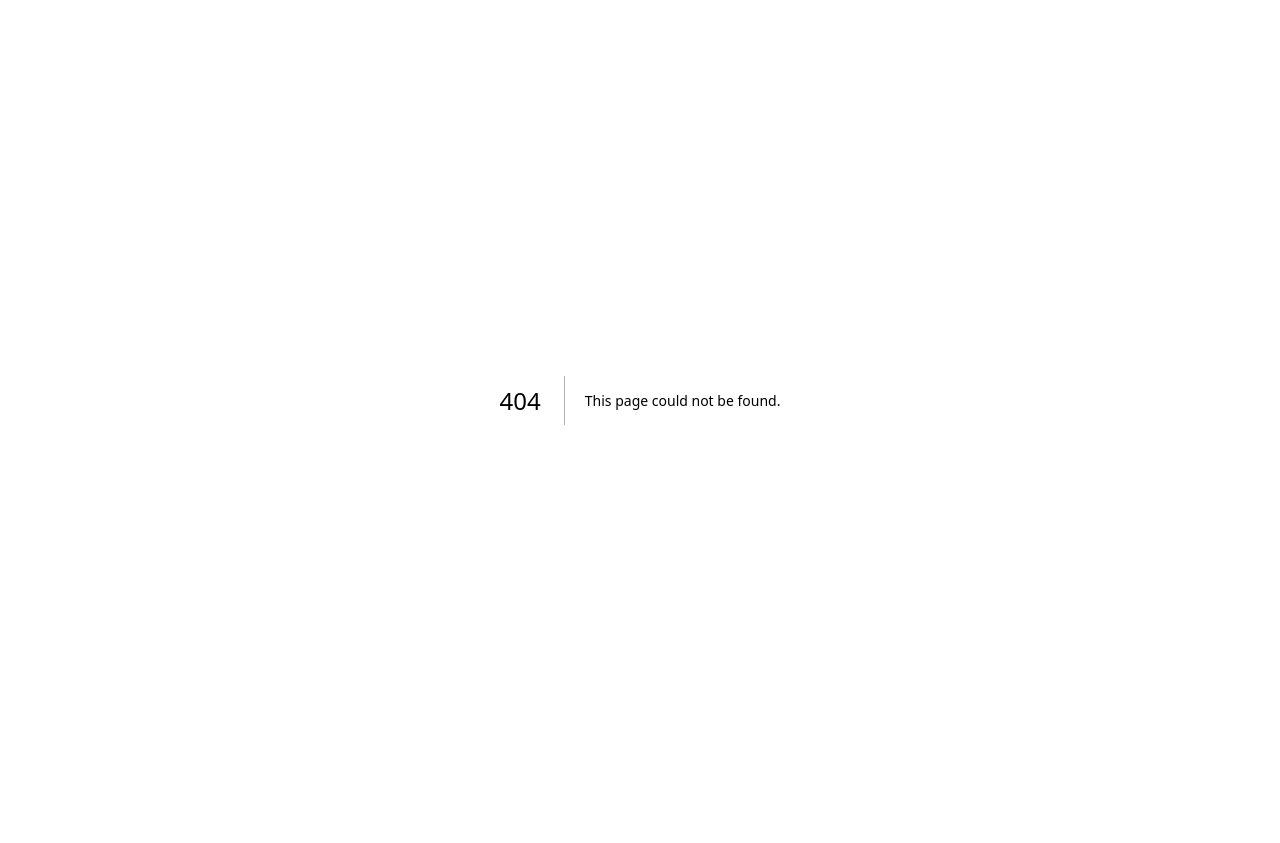
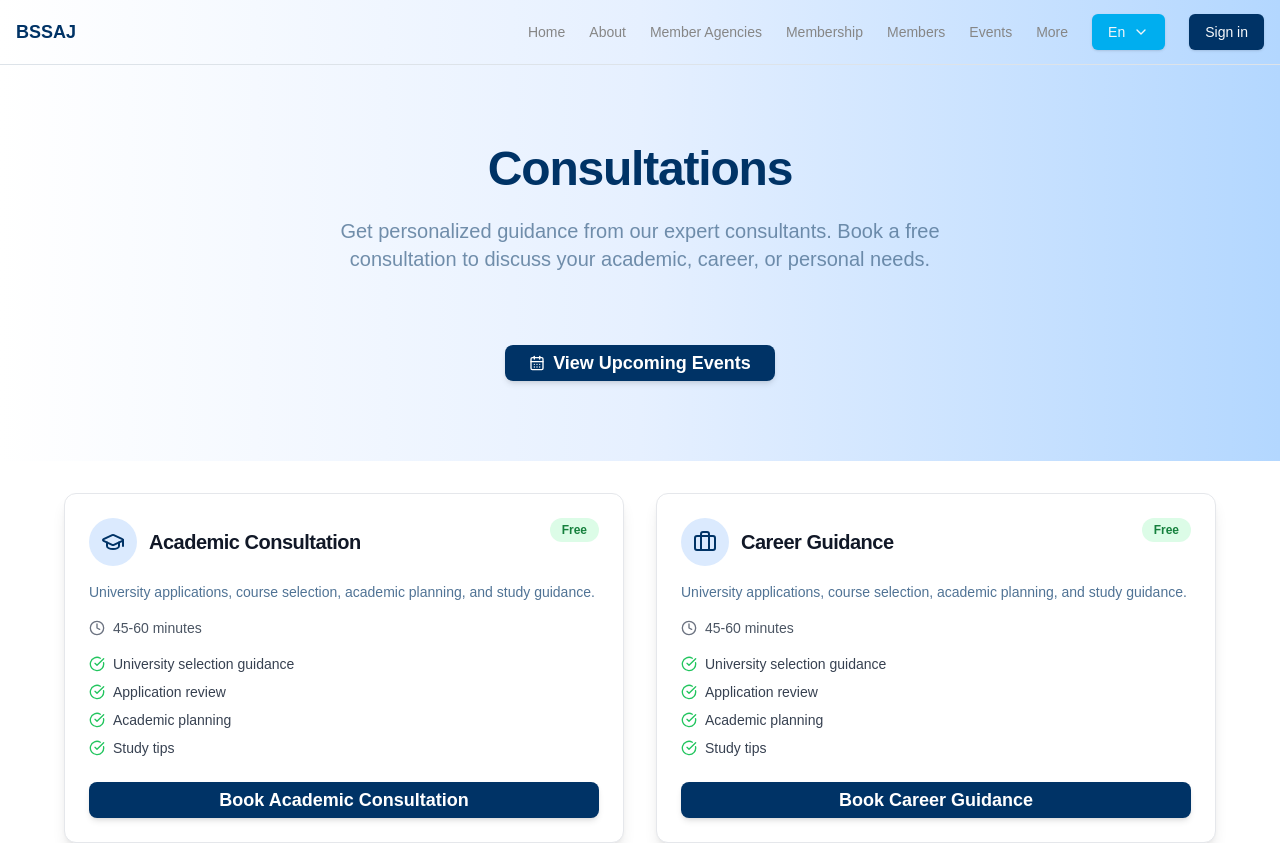
Before and after one commit to sakib-xrz/bssaj-frontend, a Next.js app: page /consultations in a window 1280 px wide. Before the commit this address had no page. Shown: the top 843 px of the page. Before the commit the page ends 800 px from the top, so only its background shows below. Built offline with nearby package versions, Linux system fonts and the light colour scheme.

Commit message:
consultatioin page done

```diff
--- /dev/null
+++ b/app/(public)/consultations/consultation.tsx
@@ -0,0 +1,179 @@
+"use client";
+
+import React from "react";
+import Link from "next/link";
+import { Button } from "@/components/ui/button";
+import {
+  Card,
+  CardContent,
+  CardTitle,
+  CardDescription,
+} from "@/components/ui/card";
+import {
+  CalendarDaysIcon,
+  CheckCircleIcon,
+  GraduationCapIcon,
+  BriefcaseIcon,
+  FileTextIcon,
+  UserIcon,
+  ClockIcon,
+} from "lucide-react";
+import Container from "@/components/shared/container";
+import SectionHeader from "@/components/shared/section-header";
+
+interface ConsultationServiceProps {
+  id: string;
+  icon: React.ElementType;
+  title: string;
+  description: string;
+  duration: string;
+  services: string[];
+  price?: string;
+  link: string;
+}
+
+const consultationServices: ConsultationServiceProps[] = [
+  {
+    id: "academic",
+    icon: GraduationCapIcon,
+    title: "Academic Consultation",
+    description:
+      "University applications, course selection, academic planning, and study guidance.",
+    duration: "45-60 minutes",
+    services: [
+      "University selection guidance",
+      "Application review",
+      "Academic planning",
+      "Study tips",
+    ],
+    price: "Free",
+    link: "#",
+  },
+  {
+    id: "career",
+    icon: BriefcaseIcon,
+    title: "Career Guidance",
+    description:
+      "University applications, course selection, academic planning, and study guidance.",
+    duration: "45-60 minutes",
+    services: [
+      "University selection guidance",
+      "Application review",
+      "Academic planning",
+      "Study tips",
+    ],
+    price: "Free",
+    link: "#",
+  },
+  {
+    id: "visa",
+    icon: FileTextIcon,
+    title: "Visa & Immigration",
+    description:
+      "University applications, course selection, academic planning, and study guidance.",
+    duration: "45-60 minutes",
+    services: [
+      "University selection guidance",
+      "Application review",
+      "Academic planning",
+      "Study tips",
+    ],
+    price: "Free",
+    link: "#",
+  },
+  {
+    id: "personal",
+    icon: UserIcon,
+    title: "Personal Support",
+    description:
+      "University applications, course selection, academic planning, and study guidance.",
+    duration: "45-60 minutes",
+    services: [
+      "University selection guidance",
+      "Application review",
+      "Academic planning",
+      "Study tips",
+    ],
+    price: "Free",
+    link: "#",
+  },
+];
+
+const Consultations: React.FC = () => {
+  return (
+    <div>
+      <div className="bg-gradient-to-r from-white via-[#E6F0FF] to-[#B3D7FF] py-20 text-center">
+        <SectionHeader
+          title="Consultations"
+          description="Get personalized guidance from our expert consultants. Book a free consultation to discuss your academic, career, or personal needs."
+        />
+        <div className="flex justify-center mt-8">
+          <Button className="bg-primary hover:bg-primary/90 text-white font-bold py-3 px-6 rounded-lg transition-colors duration-200 text-lg shadow-md flex items-center gap-2 justify-center">
+            <CalendarDaysIcon className="h-5 w-5" />
+            <span>View Upcoming Events</span>
+          </Button>
+        </div>
+      </div>
+
+      <Container className="py-12 md:py-16">
+        <div className="grid grid-cols-1 lg:grid-cols-2 gap-8 w-full max-w-6xl mx-auto">
+          {consultationServices.map((service) => (
+            <Card
+              key={service.id}
+              className="rounded-xl shadow-lg border border-gray-200 bg-white p-6 flex flex-col"
+            >
+              <CardContent className="p-0 flex flex-col flex-grow">
+                <div className="flex items-start justify-between mb-4">
+                  <div className="flex items-center">
+                    <div className="flex items-center justify-center h-12 w-12 rounded-full bg-blue-100 mr-3 flex-shrink-0">
+                      <service.icon className="h-6 w-6 text-primary" />
+                    </div>
+                    <div>
+                      <CardTitle className="text-xl font-semibold text-gray-900 leading-tight">
+                        {service.title}
+                      </CardTitle>
+                    </div>
+                  </div>
+                  {service.price && (
+                    <span className="bg-green-100 text-green-700 text-xs font-semibold px-3 py-1 rounded-full flex-shrink-0">
+                      {service.price}
+                    </span>
+                  )}
+                </div>
+
+                <CardDescription className="text-sm text-muted-foreground mb-4">
+                  {service.description}
+                </CardDescription>
+                <p className="flex items-center text-sm text-gray-600 mb-4">
+                  <ClockIcon className="h-4 w-4 mr-2 text-gray-500" />
+                  {service.duration}
+                </p>
+
+                <ul className="space-y-2 mb-6 flex-grow">
+                  {service.services.map((item, index) => (
+                    <li
+                      key={index}
+                      className="flex items-center text-sm text-gray-700"
+                    >
+                      <CheckCircleIcon className="h-4 w-4 text-green-500 mr-2 flex-shrink-0" />
+                      {item}
+                    </li>
+                  ))}
+                </ul>
+
+                <Button
+                  asChild
+                  className="w-full bg-primary hover:bg-primary/90 text-white font-bold py-3 px-8 rounded-lg transition-colors duration-200 text-lg shadow-md mt-auto"
+                >
+                  <Link href={service.link}>Book {service.title} </Link>
+                </Button>
+              </CardContent>
+            </Card>
+          ))}
+        </div>
+      </Container>
+    </div>
+  );
+};
+
+export default Consultations;
--- /dev/null
+++ b/app/(public)/consultations/page.tsx
@@ -0,0 +1,12 @@
+import React from "react";
+import Consultations from "./consultation";
+
+const ConsultationsPage = () => {
+  return (
+    <div>
+      <Consultations />
+    </div>
+  );
+};
+
+export default ConsultationsPage;
```
